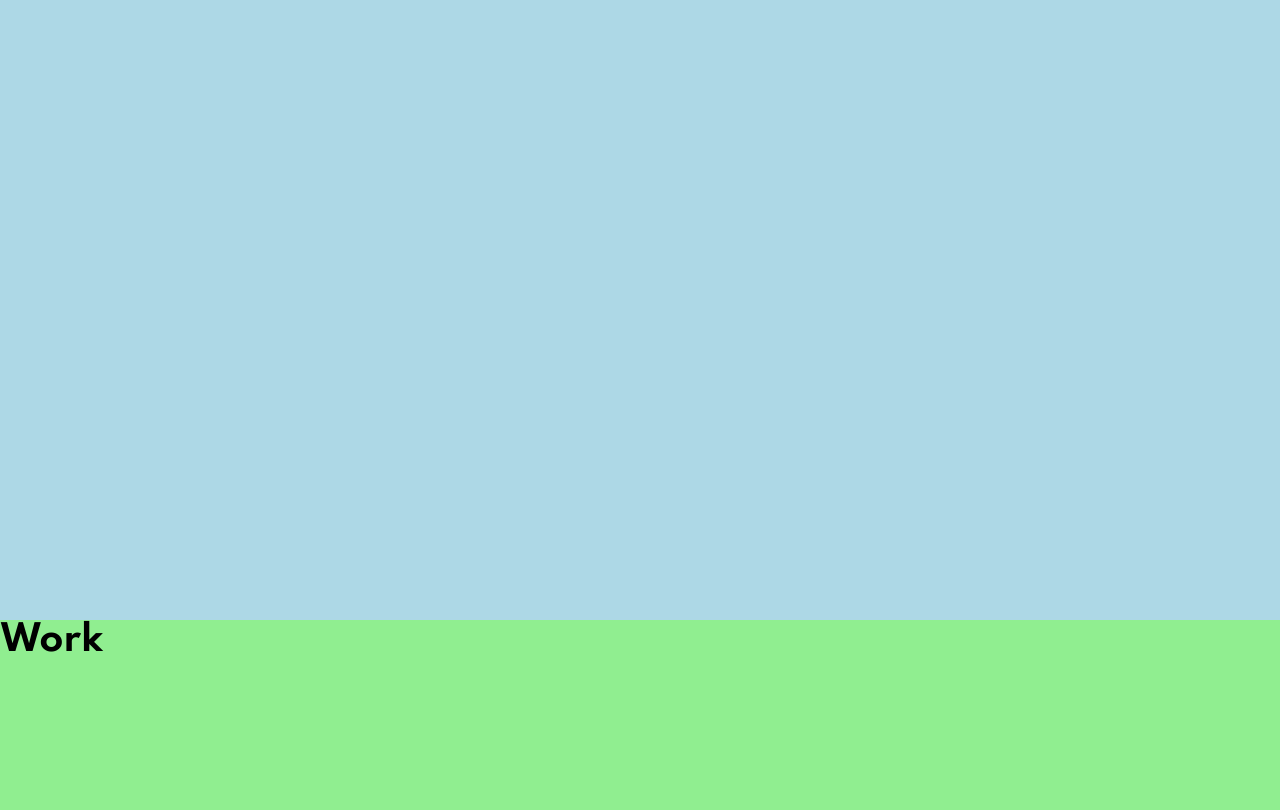
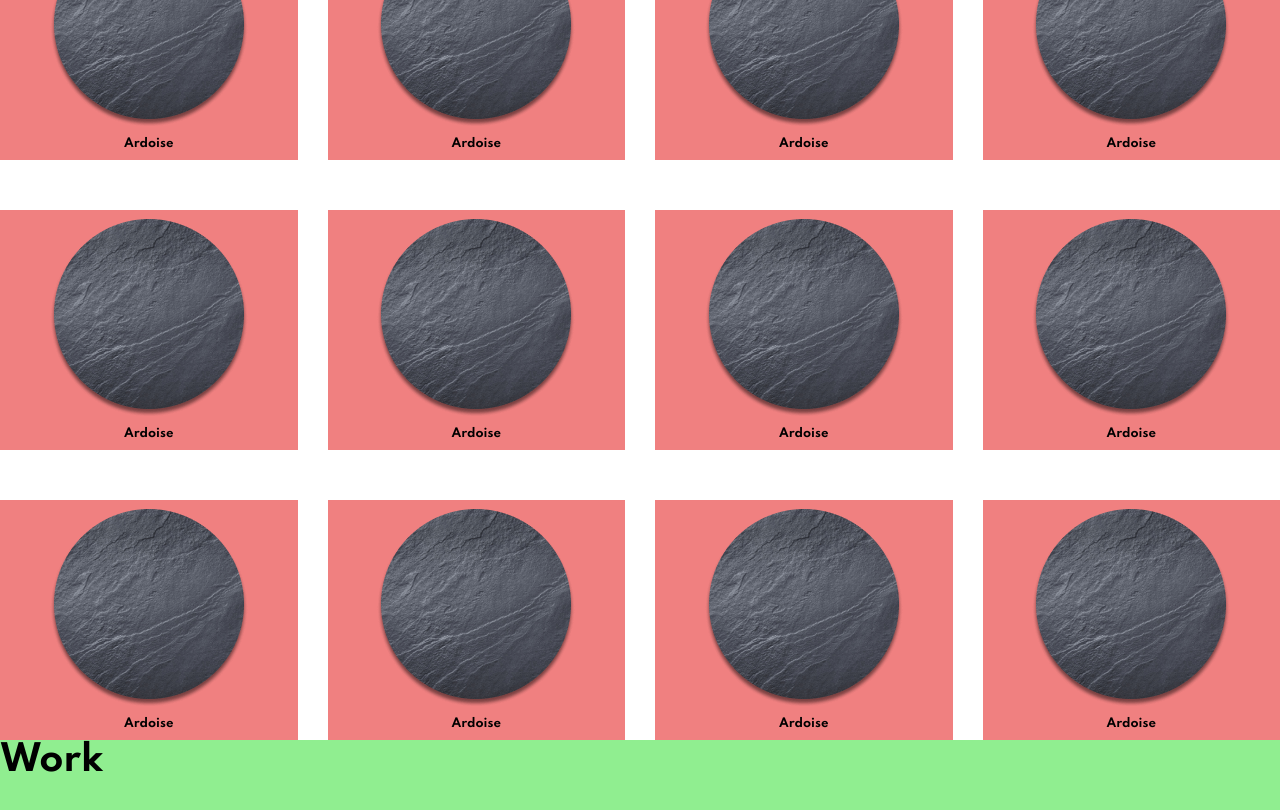
Before and after one commit to RayaneBengaoui/Tiler_website, a React (Create React App) app: page / in a window 1280 px wide. Shown: the part 980-1790 px from the top of the page. Built offline with nearby package versions, Linux system fonts and the light colour scheme.

Commit message:
Adding the layout for Material components

```diff
--- /dev/null
+++ b/src/components/items/Material.js
@@ -0,0 +1,22 @@
+import styled from "styled-components";
+
+const Material = ({ image, description }) => {
+  return (
+    <StyledMaterial>
+      <img src={image} alt="matériel" />
+      <h3>{description}</h3>
+    </StyledMaterial>
+  );
+};
+
+const StyledMaterial = styled.div`
+  min-height: 30vh;
+  display: flex;
+  flex-direction: column;
+  align-items: center;
+  justify-content: space-evenly;
+
+  background-color: lightcoral;
+`;
+
+export default Material;
--- a/src/components/sections/AboutSection.js
+++ b/src/components/sections/AboutSection.js
@@ -73,6 +73,9 @@ const AboutSection = () => {
           professionnels qualifiés, dans le respect des Règles de l’Art. Nos
           réalisations sont les meilleures illustrations de notre expérience.
         </p>
+        <div className="materials_title">
+          <h1>Nos Matériaux</h1>
+        </div>
       </BottomMiddleSection>
       <BottomRightSection imgObj={filler_right}></BottomRightSection>
     </StyledAbout>
@@ -161,6 +164,7 @@ const BottomLeftSection = styled.div`
   background-position: center;
 `;
 const BottomMiddleSection = styled.div`
+  position: relative;
   grid-column: 4/8;
   grid-row: 3/4;
   background-color: white;
@@ -169,6 +173,24 @@ const BottomMiddleSection = styled.div`
   flex-direction: column;
   justify-content: center;
   align-items: flex-start;
+  .materials_title {
+    position: absolute;
+    width: 100%;
+    height: 10rem;
+    background-color: rgba(0, 0, 0, 0.8);
+    left: 0;
+    bottom: -10rem;
+    display: flex;
+    align-items: center;
+    justify-content: center;
+    border-bottom-left-radius: 5rem;
+    border-bottom-right-radius: 5rem;
+
+    h1 {
+      padding-bottom: 0;
+      color: white;
+    }
+  }
 `;
 const BottomRightSection = styled.div`
   grid-column: 8/11;
--- a/src/components/sections/MaterialsSection.js
+++ b/src/components/sections/MaterialsSection.js
@@ -1,17 +1,44 @@
 import React from "react";
 import styled from "styled-components";
+
+//Images
+import ardoise from "../../img/ardoise.png";
+
+//Components
+import Material from "../items/Material";
 
 const MaterialsSection = () => {
   return (
     <StyledMaterials>
-      <h1>Materials</h1>
+      <Materials>
+        <Material image={ardoise} description="Ardoise" />
+        <Material image={ardoise} description="Ardoise" />
+        <Material image={ardoise} description="Ardoise" />
+        <Material image={ardoise} description="Ardoise" />
+        <Material image={ardoise} description="Ardoise" />
+        <Material image={ardoise} description="Ardoise" />
+        <Material image={ardoise} description="Ardoise" />
+        <Material image={ardoise} description="Ardoise" />
+        <Material image={ardoise} description="Ardoise" />
+        <Material image={ardoise} description="Ardoise" />
+        <Material image={ardoise} description="Ardoise" />
+        <Material image={ardoise} description="Ardoise" />
+      </Materials>
     </StyledMaterials>
   );
 };
 
 const StyledMaterials = styled.div`
   min-height: 100vh;
-  background-color: lightblue;
+`;
+
+const Materials = styled.div`
+  margin-top: 10rem;
+  min-height: 80vh;
+  display: grid;
+  grid-template-columns: repeat(auto-fit, minmax(250px, 1fr));
+  grid-column-gap: 3rem;
+  grid-row-gap: 5rem;
 `;
 
 export default MaterialsSection;
```
Also changed, not shown: src/img/filler-test.png (added), 1 other file (tests, documents, lock files or other folders).
